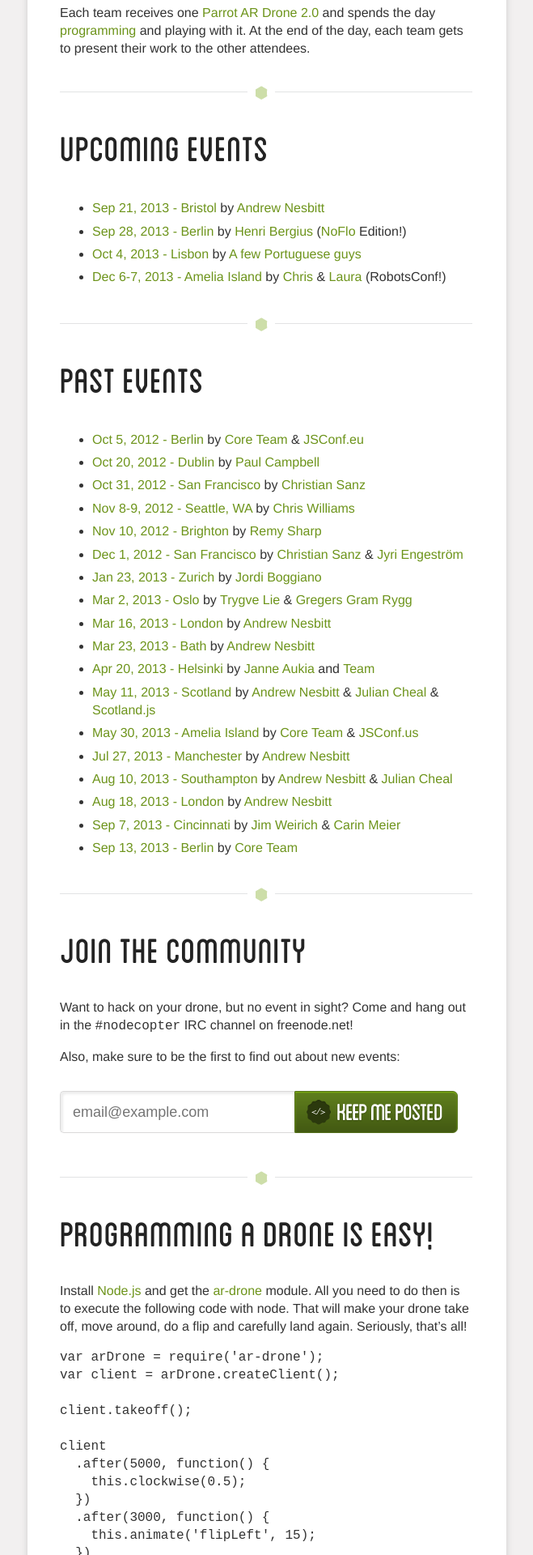
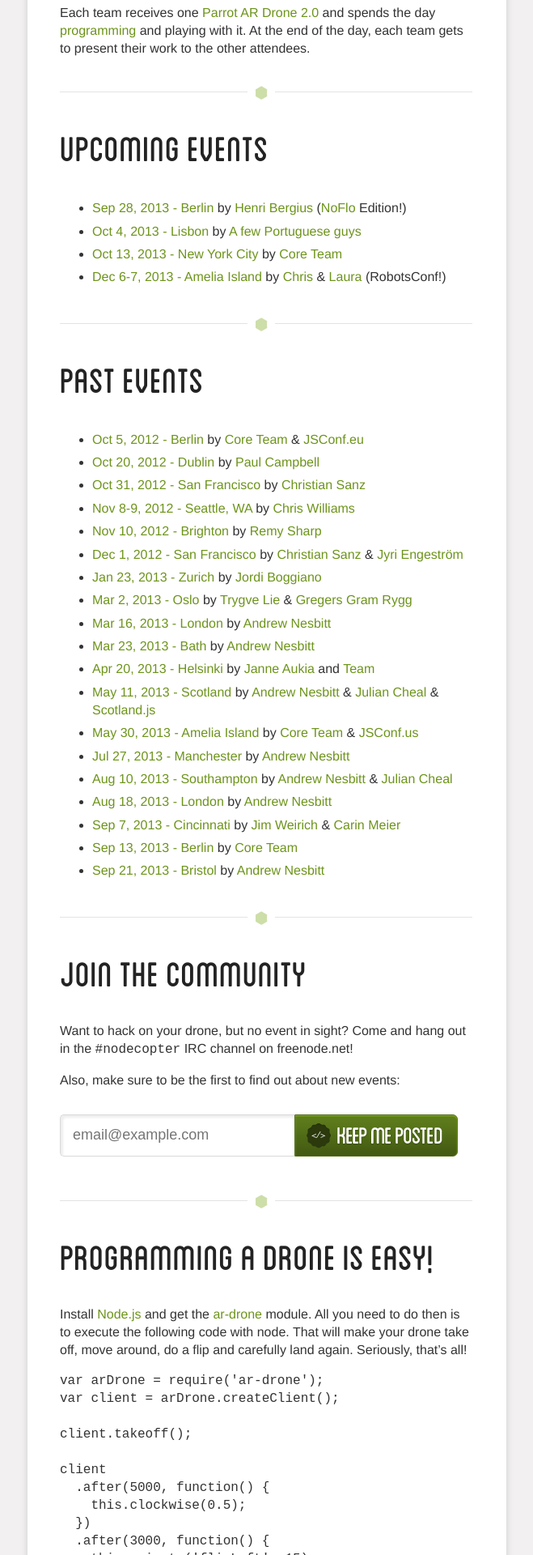
Before and after one commit to nodecopter/nodecopter.com, a Jekyll site: the page built from index.md, in a window 1280 px wide. Shown: the part 789-2709 px from the top of the page at 81% size, without its empty margins (310-969 px from the left). Built offline with Jekyll 4.4.1, drawn with Linux system fonts in a browser that asks for light colours; Markdown is read by kramdown in place of the engine named in the settings.

Commit message:
adding NYC event, moving Bristol event to past events

```diff
--- a/css/main.css
+++ b/css/main.css
@@ -339,3 +339,8 @@ ol.toc ol li:before {
 .sponsor-andyet img {
   margin: 0 0 -20px 20px;
 }
+.inset-right {
+  float: right;
+  margin-bottom: 20px;
+  margin-left: 20px;
+}
--- a/index.md
+++ b/index.md
@@ -23,9 +23,9 @@ title: The NodeCopter - Programming flying robots with node.js
 
 <h2 id="upcoming-events"><a href="#upcoming-events">Upcoming Events</a></h2>
 
-* [Sep 21, 2013 - Bristol](/2013/bristol/sept-21) by [Andrew Nesbitt](https://twitter.com/teabass)
 * [Sep 28, 2013 - Berlin](https://plus.google.com/events/cenb1vcbrv2k5tufkog73ped89k) by [Henri Bergius](https://twitter.com/bergie) ([NoFlo](http://noflojs.org) Edition!)
 * [Oct 4, 2013 - Lisbon](/2013/lisbon/oct-4) by [A few Portuguese guys](/2013/lisbon/oct-4)
+* [Oct 13, 2013 - New York City](/2013/new-york/oct-13) by [Core Team](https://twitter.com/nodecopter)
 * [Dec 6-7, 2013 - Amelia Island](http://robotsconf.com/) by [Chris](https://twitter.com/voodootikigod) & [Laura](https://twitter.com/lwilliams) (RobotsConf!)
 
 <hr>
@@ -50,6 +50,7 @@ title: The NodeCopter - Programming flying robots with node.js
 * [Aug 18, 2013 - London](/2013/london/aug-18) by [Andrew Nesbitt](https://twitter.com/teabass)
 * [Sep 7, 2013 - Cincinnati](http://cincycopter.org/) by [Jim Weirich](https://twitter.com/jimweirich) & [Carin Meier](https://twitter.com/carinmeier)
 * [Sep 13, 2013 - Berlin](/2013/berlin/sept-13) by [Core Team](https://twitter.com/nodecopter)
+* [Sep 21, 2013 - Bristol](/2013/bristol/sept-21) by [Andrew Nesbitt](https://twitter.com/teabass)
 
 <hr>
 
```
Also changed, not shown: 2013/new-york/oct-13.md (added, +71 -0 lines), img/darc_logo.png (added), img/venue_itp_nyc_1.jpg (added), img/venue_itp_nyc_2.jpg (added), img/venue_itp_nyc_3.jpg (added).
